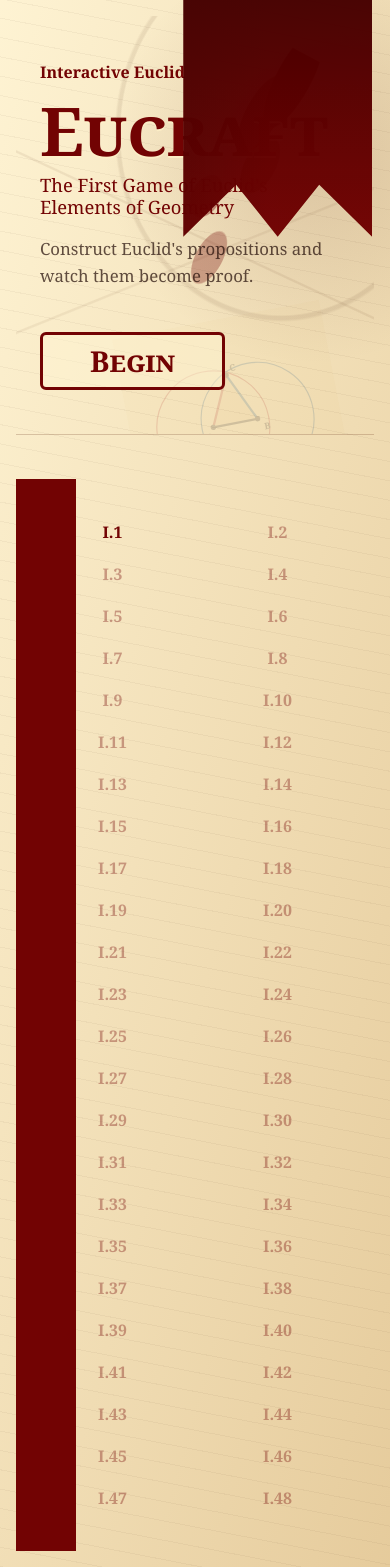
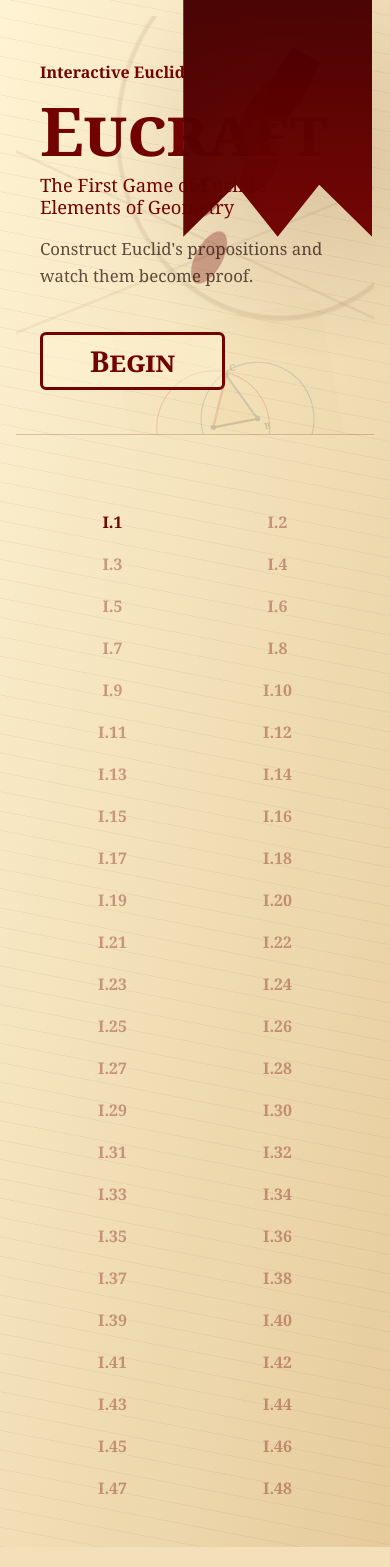
Before and after one commit to Zoooe1/Eucraft, a React (Vite) app: page / in a window 390 px wide. Built offline with nearby package versions, Linux system fonts and the light colour scheme.

Commit message:
Fix title map ornament spacing

```diff
--- a/src/styles.css
+++ b/src/styles.css
@@ -1831,7 +1831,7 @@ button {
   }
 
   .title-map-panel {
-    padding: 42px 24px;
+    padding: 42px 24px 42px max(190px, 22vw);
   }
 
   .title-screen .proposition-shelf {
@@ -1898,6 +1898,14 @@ button {
     gap: 20px;
   }
 
+  .title-map-panel {
+    padding: 32px 24px;
+  }
+
+  .title-map-panel::before {
+    display: none;
+  }
+
   .laws-screen {
     grid-template-columns: 1fr;
     padding: 28px 18px;
```
